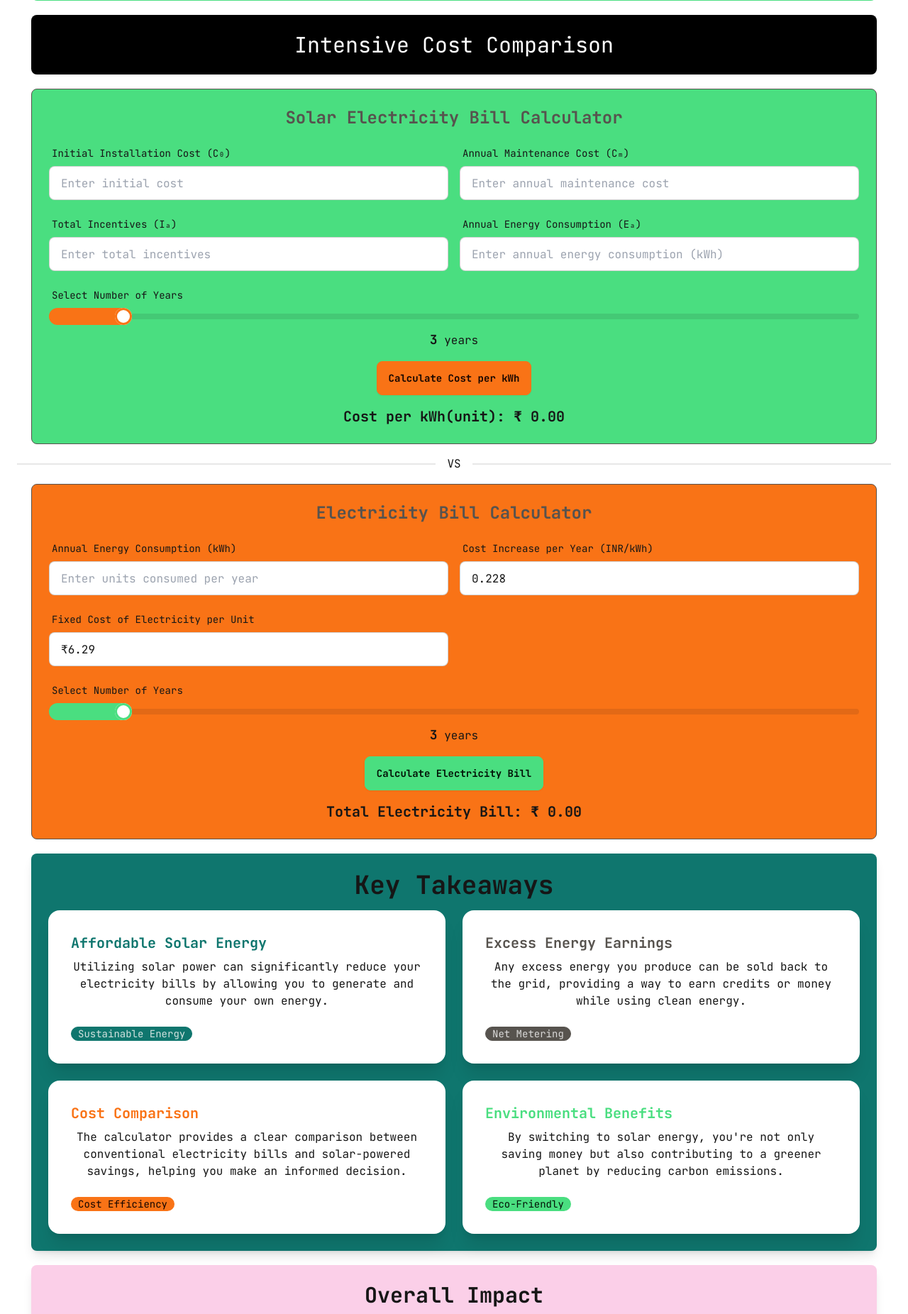
After one commit to Ramyashree-G/SmartIdeathon24, a Flask app: page /grid/buy in a window 1280 px wide. The commit adds this page. Shown: the part 873-2725 px from the top of the page at 71% size. Run offline with Flask 3, Linux system fonts and the light colour scheme.

Commit message:
GRID Buy Page
Uff , that was some work.

```diff
--- a/app.py
+++ b/app.py
@@ -53,10 +53,17 @@ def grid():
     # this doesn't exist, so they will be rerouted to home page
     return render_template("grid.html")
 
+
 @app.route("/grid/sell")
 def sell():
     return render_template("sell.html")
 
+
+@app.route("/grid/buy")
+def buy():
+    return render_template("buy.html")
+
+
 if __name__ == '__main__':
-    #app.run(debug=True)
+    # app.run(debug=True)
     app.run(host="0.0.0.0", port=56000)
--- a/static/css/output.css
+++ b/static/css/output.css
@@ -1990,6 +2031,27 @@ html {
   grid-template-columns: auto 1fr;
 }
 
+.divider {
+  display: flex;
+  flex-direction: row;
+  align-items: center;
+  align-self: stretch;
+  margin-top: 1rem;
+  margin-bottom: 1rem;
+  height: 1rem;
+  white-space: nowrap;
+}
+
+.divider:before,
+  .divider:after {
+  height: 0.125rem;
+  width: 100%;
+  flex-grow: 1;
+  --tw-content: '';
+  content: var(--tw-content);
+  background-color: var(--fallback-bc,oklch(var(--bc)/0.1));
+}
+
 .dropdown {
   position: relative;
   display: inline-block;
@@ -2275,6 +2337,19 @@ html {
   .footer-center {
     grid-auto-flow: row dense;
   }
+}
+
+.label {
+  display: flex;
+  -webkit-user-select: none;
+     -moz-user-select: none;
+          user-select: none;
+  align-items: center;
+  justify-content: space-between;
+  padding-left: 0.25rem;
+  padding-right: 0.25rem;
+  padding-top: 0.5rem;
+  padding-bottom: 0.5rem;
 }
 
 .input {
@@ -2628,6 +2719,15 @@ html {
   background-color: var(--fallback-s,oklch(var(--s)/var(--tw-bg-opacity)));
   --tw-text-opacity: 1;
   color: var(--fallback-sc,oklch(var(--sc)/var(--tw-text-opacity)));
+}
+
+.badge-accent {
+  --tw-border-opacity: 1;
+  border-color: var(--fallback-a,oklch(var(--a)/var(--tw-border-opacity)));
+  --tw-bg-opacity: 1;
+  background-color: var(--fallback-a,oklch(var(--a)/var(--tw-bg-opacity)));
+  --tw-text-opacity: 1;
+  color: var(--fallback-ac,oklch(var(--ac)/var(--tw-text-opacity)));
 }
 
 .badge-info {
@@ -3045,6 +3164,10 @@ html {
   }
 }
 
+.divider:not(:empty) {
+  gap: 1rem;
+}
+
 .dropdown.dropdown-open .dropdown-content,
 .dropdown:focus .dropdown-content,
 .dropdown:focus-within .dropdown-content {
@@ -3053,6 +3176,13 @@ html {
   transform: translate(var(--tw-translate-x), var(--tw-translate-y)) rotate(var(--tw-rotate)) skewX(var(--tw-skew-x)) skewY(var(--tw-skew-y)) scaleX(var(--tw-scale-x)) scaleY(var(--tw-scale-y));
 }
 
+.label-text {
+  font-size: 0.875rem;
+  line-height: 1.25rem;
+  --tw-text-opacity: 1;
+  color: var(--fallback-bc,oklch(var(--bc)/var(--tw-text-opacity)));
+}
+
 .input input {
   --tw-bg-opacity: 1;
   background-color: var(--fallback-p,oklch(var(--p)/var(--tw-bg-opacity)));
@@ -3066,6 +3196,10 @@ html {
 
 .input[list]::-webkit-calendar-picker-indicator {
   line-height: 1em;
+}
+
+.input-bordered {
+  border-color: var(--fallback-bc,oklch(var(--bc)/0.2));
 }
 
 .input:focus,
@@ -3452,6 +3586,14 @@ html {
   --range-shdw: var(--fallback-s,oklch(var(--s)/1));
 }
 
+.range-success {
+  --range-shdw: var(--fallback-su,oklch(var(--su)/1));
+}
+
+.range-warning {
+  --range-shdw: var(--fallback-wa,oklch(var(--wa)/1));
+}
+
 .rating input {
   -moz-appearance: none;
        appearance: none;
@@ -3662,6 +3804,10 @@ html {
   z-index: 1;
 }
 
+.col-span-2 {
+  grid-column: span 2 / span 2;
+}
+
 .m-12 {
   margin: 3rem;
 }
@@ -3743,6 +3889,14 @@ html {
   margin-top: 1.5rem;
 }
 
+.mb-2 {
+  margin-bottom: 0.5rem;
+}
+
+.mt-8 {
+  margin-top: 2rem;
+}
+
 .block {
   display: block;
 }
@@ -3857,6 +4015,10 @@ html {
 
 .gap-5 {
   gap: 1.25rem;
+}
+
+.gap-6 {
+  gap: 1.5rem;
 }
 
 .whitespace-nowrap {
@@ -3941,6 +4103,16 @@ html {
   border-color: rgb(63 126 68 / var(--tw-border-opacity));
 }
 
+.border-success {
+  --tw-border-opacity: 1;
+  border-color: var(--fallback-su,oklch(var(--su)/var(--tw-border-opacity)));
+}
+
+.border-accent {
+  --tw-border-opacity: 1;
+  border-color: var(--fallback-a,oklch(var(--a)/var(--tw-border-opacity)));
+}
+
 .bg-base-100 {
   --tw-bg-opacity: 1;
   background-color: var(--fallback-b1,oklch(var(--b1)/var(--tw-bg-opacity)));
@@ -4019,6 +4191,25 @@ html {
 .bg-sdg-13 {
   --tw-bg-opacity: 1;
   background-color: rgb(63 126 68 / var(--tw-bg-opacity));
+}
+
+.bg-success {
+  --tw-bg-opacity: 1;
+  background-color: var(--fallback-su,oklch(var(--su)/var(--tw-bg-opacity)));
+}
+
+.bg-warning {
+  --tw-bg-opacity: 1;
+  background-color: var(--fallback-wa,oklch(var(--wa)/var(--tw-bg-opacity)));
+}
+
+.bg-secondary {
+  --tw-bg-opacity: 1;
+  background-color: var(--fallback-s,oklch(var(--s)/var(--tw-bg-opacity)));
+}
+
+.stroke-current {
+  stroke: currentColor;
 }
 
 .p-10 {
--- /dev/null
+++ b/templates/buy.html
@@ -0,0 +1,337 @@
+<!DOCTYPE html>
+<html data-theme="cache" lang="en">
+<head>
+    <meta charset="UTF-8">
+    <meta content="width=device-width, initial-scale=1.0" name="viewport">
+    <title>Grid Sell</title>
+    <link href="{{ url_for('static', filename='images/favicon/favicon 256x256.ico') }}" rel=icon
+          type="image/vnd.microsoft.icon">
+    <link href="{{ url_for('static', filename='css/output.css') }}" rel="stylesheet">
+    <link href="https://fonts.googleapis.com/css2?family=JetBrains+Mono:wght@400;700&display=swap" rel="stylesheet">
+</head>
+<body class="font-jetbrains bg-base-100">
+<div class="navbar bg-base-100">
+    <div class="navbar-start">
+        <div class="dropdown">
+            <div class="btn btn-ghost lg:hidden" role="button" tabindex="0">
+                <svg
+                        class="h-5 w-5"
+                        fill="none"
+                        stroke="currentColor"
+                        viewBox="0 0 24 24"
+                        xmlns="http://www.w3.org/2000/svg">
+                    <path
+                            d="M4 6h16M4 12h8m-8 6h16"
+                            stroke-linecap="round"
+                            stroke-linejoin="round"
+                            stroke-width="2"/>
+                </svg>
+            </div>
+            <ul
+                    class="menu menu-sm dropdown-content bg-base-100 rounded-box z-[1] mt-3 w-52 p-2 shadow"
+                    tabindex="0">
+                <li><a href="\home">Home</a></li>
+                <li><a href="\market">Market Place</a></li>
+                <li>
+                    <p>Grid</p>
+                    <ul class="p-2">
+                        <li><a href="\grid\buy">Buy</a></li>
+                        <li><a href="\grid\sell">Sell</a></li>
+                    </ul>
+                </li>
+                <li><a href="/sdg">SDG Goals</a></li>
+
+            </ul>
+        </div>
+        <a class="btn bg-black text-primary text-xl" href="\home">
+            Cache Memory
+        </a>
+    </div>
+    <div class="navbar-center hidden lg:flex">
+        <ul class="menu menu-horizontal px-1">
+            <li><a class=" btn-outline btn-secondary" href="\market">Market Place</a></li>
+            <li>
+                <details>
+                    <summary>Grid</summary>
+                    <ul class="p-2">
+                        <li><a class=" btn-outline btn-warning" href="\grid\sell">Sell</a></li>
+                        <li><a class=" btn-outline btn-success" href="\grid\buy">Buy</a></li>
+                    </ul>
+                </details>
+            </li>
+            <li><a class=" btn-outline btn-primary" href="/sdg">SDG Goals</a></li>
+        </ul>
+    </div>
+    <div class="navbar-end">
+        <a class="btn btn-outline btn-primary" href="{{ url_for('static', filename='pdf/Cache Memory.pdf') }}"
+           target="_blank">Research</a>
+    </div>
+</div>
+<div class="container mx-auto p-6 m-5">
+    <header class="p-6 bg-base-100 text-success text-center">
+        <h1 class="text-5xl fg-secondary font-bold">In Need of Affordable and Sustainable source of Energy ?🌞</h1>
+        <p class="m-2 p-4"><strong class=" m-2 p-4 text-accent font-bold"> Buy excess sustainable energy from the grid
+            and get the best 🪙 ₹₹₹!</strong>
+        </p>
+    </header>
+    <section class="m-5 bg-success text-black text-3xl p-6 rounded-lg text-center">
+        What is the grid ?
+    </section>
+    <section
+            class="m-5 p-6 bg-base-100 border border-success rounded-lg flex flex-col md:flex-row justify-between items-center">
+        <section class="text-black md:w-2/3 m-2">
+            <h2 class="text-xl font-semibold text-success mb-4">Grid-Connected Solar Systems</h2>
+            <p class="mb-4">
+                In solar energy, the grid refers to the electrical power network that delivers electricity from power
+                plants
+                to homes and businesses. Grid-connected solar systems allow homeowners to generate their own electricity
+                with solar panels, feeding any excess power back into the grid when their needs are met.
+            </p>
+            <ul class="mb-4" style="list-style-type: square;">
+                <li class="text-indigo">Homeowners can draw power from the grid when solar production is low (e.g., at
+                    night).
+                </li>
+                <li class="text-brown">Excess solar power is sent back to the grid, earning credits through net
+                    metering.
+                </li>
+                <li class="text-purple">Most systems rely on the grid without the need for battery storage.</li>
+            </ul>
+            <p class="mb-4">
+                This integration promotes clean, renewable energy use while offering cost-saving benefits to consumers.
+            </p>
+        </section>
+        <section class="md:w-1/3 mt-6 md:mt-0">
+            <img alt="Solar Panels" class="bg-base-100 rounded-lg"
+                 src="{{ url_for('static', filename='images/grid/grid.jpg') }}">
+        </section>
+    </section>
+    <section class="m-5 bg-black text-white text-3xl p-6 rounded-lg text-center">
+        Intensive Cost Comparison
+    </section>
+    <section class="m-5 p-6 bg-success rounded-lg text-center border border-accent">
+    <h2 class="text-2xl text-accent font-bold mb-4">Solar Electricity Bill Calculator</h2>
+
+    <!-- Input Fields -->
+    <div class="grid grid-cols-1 gap-4 md:grid-cols-2">
+        <div>
+            <label class="label">
+                <span class="label-text">Initial Installation Cost (C₀)</span>
+            </label>
+            <input class="input input-bordered w-full" id="initialCost" placeholder="Enter initial cost"
+                   type="number"/>
+        </div>
+        <div>
+            <label class="label">
+                <span class="label-text">Annual Maintenance Cost (Cₘ)</span>
+            </label>
+            <input class="input input-bordered w-full" id="maintenanceCost"
+                   placeholder="Enter annual maintenance cost"
+                   type="number"/>
+        </div>
+        <div>
+            <label class="label">
+                <span class="label-text">Total Incentives (Iₐ)</span>
+            </label>
+            <input class="input input-bordered w-full" id="incentives" placeholder="Enter total incentives"
+                   type="number"/>
+        </div>
+        <div>
+            <label class="label">
+                <span class="label-text">Annual Energy Consumption (Eₐ)</span>
+            </label>
+            <input class="input input-bordered w-full" id="energyConsumption"
+                   placeholder="Enter annual energy consumption (kWh)"
+                   type="number"/>
+        </div>
+    </div>
+
+    <!-- Year Slider -->
+    <div class="col-span-2 mt-4">
+        <label class="label">
+            <span class="label-text">Select Number of Years</span>
+        </label>
+        <input class="range range-warning w-full" id="yearSlider" max="25" min="1"
+               oninput="updateYearValue(this.value)" type="range"
+               value="3">
+        <span class="text-lg font-bold mt-2" id="yearValue">3</span> years
+    </div>
+
+    <!-- Calculate Button -->
+    <div class="mt-4">
+        <button class="btn btn-warning" onclick="calculateCostPerKwh()">Calculate Cost per kWh</button>
+    </div>
+
+    <!-- Result Section -->
+    <div class="mt-4">
+        <h3 class="text-xl font-bold">Cost per kWh(unit): ₹ <span id="result">0.00</span></h3>
+    </div>
+</section>
+
+
+    <script>
+        function updateYearValue(value) {
+            document.getElementById('yearValue').textContent = value;
+        }
+
+        function calculateCostPerKwh() {
+            // Get input values
+            const C0 = parseFloat(document.getElementById('initialCost').value) || 0;
+            const Cm = parseFloat(document.getElementById('maintenanceCost').value) || 0;
+            const Ia = parseFloat(document.getElementById('incentives').value) || 0;
+            const Ea = parseFloat(document.getElementById('energyConsumption').value) || 0;
+            const years = parseInt(document.getElementById('yearSlider').value) || 1;
+
+            // Formula: Cost per kWh = (C₀ + (Cₘ × years) - Iₐ) / (Eₐ × years)
+            if (Ea > 0) {
+                const totalCost = (C0 + (Cm * years) - Ia) / (Ea * years);
+                document.getElementById('result').textContent = totalCost.toFixed(2);
+            } else {
+                document.getElementById('result').textContent = "Invalid";
+            }
+        }
+
+        // Initial setup
+        updateYearValue(3); // Set default year value to 3
+    </script>
+    <div class="divider">VS</div>
+    <section class="m-5 p-6 bg-warning rounded-lg text-center border border-accent">
+        <h2 class="text-2xl text-accent font-bold mb-4">Electricity Bill Calculator</h2>
+
+        <!-- Input Fields -->
+        <div class="grid grid-cols-1 gap-4 md:grid-cols-2">
+            <div>
+                <label class="label">
+                    <span class="label-text">Annual Energy Consumption (kWh)</span>
+                </label>
+                <input class="input input-bordered w-full" id="energy_consumed"
+                       placeholder="Enter units consumed per year"
+                       type="number"/>
+            </div>
+            <div>
+                <label class="label">
+                    <span class="label-text">Cost Increase per Year (INR/kWh)</span>
+                </label>
+                <input class="input input-bordered w-full" id="cost_increase" readonly type="number" value="0.228"/>
+            </div>
+            <div>
+                <label class="label">
+                    <span class="label-text">Fixed Cost of Electricity per Unit</span>
+                </label>
+                <input class="input input-bordered w-full" id="fixed_cost" readonly type="text" value="₹6.29"/>
+            </div>
+        </div>
+
+        <!-- Year Slider -->
+        <div class="col-span-2 mt-4">
+            <label class="label">
+                <span class="label-text">Select Number of Years</span>
+            </label>
+            <input class="range range-success w-full" id="year_slider" max="25" min="1"
+                   oninput="updateYearValue1(this.value)"
+                   type="range" value="3">
+            <span class="text-lg font-bold mt-2" id="year_value">3</span> years
+        </div>
+
+        <!-- Calculate Button -->
+        <div class="mt-4">
+            <button class="btn btn-success" onclick="calculateElectricityBill1()">Calculate Electricity Bill</button>
+        </div>
+
+        <!-- Result Section -->
+        <div class="mt-4">
+            <h3 class="text-xl font-bold">Total Electricity Bill: ₹ <span id="result_value">0.00</span></h3>
+        </div>
+    </section>
+
+    <script>
+        function updateYearValue1(value) {
+            document.getElementById('year_value').textContent = value;
+        }
+
+        function calculateElectricityBill1() {
+            // Get input values
+            const unitsConsumed = parseFloat(document.getElementById('energy_consumed').value) || 0;
+            const costIncrease = parseFloat(document.getElementById('cost_increase').value);
+            const years = parseInt(document.getElementById('year_slider').value) || 1;
+
+            // Formula: Total Bill = (6.29 + costIncrease) * unitsConsumed * years
+            if (unitsConsumed > 0) {
+                const totalBill = (6.29 + costIncrease) * unitsConsumed  * years;
+                document.getElementById('result_value').textContent = totalBill.toFixed(2);
+            } else {
+                document.getElementById('result_value').textContent = "Invalid";
+            }
+        }
+
+        // Initial setup
+        updateYearValue(3); // Set default year value to 3
+    </script>
+
+    <section class="m-5 p-6 bg-secondary text-white-content rounded-lg text-center shadow-lg">
+        <h2 class="text-4xl font-bold mb-4">Key Takeaways</h2>
+
+        <div class="grid grid-cols-1 md:grid-cols-2 gap-6">
+            <div class="card w-full bg-base-100 shadow-xl">
+                <div class="card-body">
+                    <h3 class="card-title text-secondary">Affordable Solar Energy</h3>
+                    <p>Utilizing solar power can significantly reduce your electricity bills by allowing you to generate
+                        and consume your own energy.</p>
+                    <div class="badge badge-secondary mt-4">Sustainable Energy</div>
+                </div>
+            </div>
+
+            <div class="card w-full bg-base-100 shadow-xl">
+                <div class="card-body">
+                    <h3 class="card-title text-accent">Excess Energy Earnings</h3>
+                    <p>Any excess energy you produce can be sold back to the grid, providing a way to earn credits or
+                        money while using clean energy.</p>
+                    <div class="badge badge-accent mt-4">Net Metering</div>
+                </div>
+            </div>
+
+            <div class="card w-full bg-base-100 shadow-xl">
+                <div class="card-body">
+                    <h3 class="card-title text-warning">Cost Comparison</h3>
+                    <p>The calculator provides a clear comparison between conventional electricity bills and
+                        solar-powered savings, helping you make an informed decision.</p>
+                    <div class="badge badge-warning mt-4">Cost Efficiency</div>
+                </div>
+            </div>
+
+            <div class="card w-full bg-base-100 shadow-xl">
+                <div class="card-body">
+                    <h3 class="card-title text-success">Environmental Benefits</h3>
+                    <p>By switching to solar energy, you're not only saving money but also contributing to a greener
+                        planet by reducing carbon emissions.</p>
+                    <div class="badge badge-success mt-4">Eco-Friendly</div>
+                </div>
+            </div>
+        </div>
+        </section>
+        <section class="m-5 p-6 bg-neutral text-white-content rounded-lg text-center shadow-lg">
+            <h4 class="text-3xl font-bold mb-2">Overall Impact</h4>
+            <p>Investing in solar energy not only leads to long-term financial savings but also supports global efforts
+                towards renewable energy and sustainability.</p>
+            <div class="alert alert-success mt-4">
+                <svg class="mr-2" fill="black" height="24px" viewBox="0 -960 960 960"
+                     width="24px"
+                     xmlns="http://www.w3.org/2000/svg">
+                    <path d="M440-280h80v-240h-80v240Zm40-320q17 0 28.5-11.5T520-640q0-17-11.5-28.5T480-680q-17 0-28.5 11.5T440-640q0 17 11.5 28.5T480-600Zm0 520q-83 0-156-31.5T197-197q-54-54-85.5-127T80-480q0-83 31.5-156T197-763q54-54 127-85.5T480-880q83 0 156 31.5T763-763q54 54 85.5 127T880-480q0 83-31.5 156T763-197q-54 54-127 85.5T480-80Zm0-80q134 0 227-93t93-227q0-134-93-227t-227-93q-134 0-227 93t-93 227q0 134 93 227t227 93Zm0-320Z"/>
+                </svg>
+                <span>Make the switch today for a more sustainable future!</span>
+            </div>
+        </section>
+    <div class="divider m-5"></div>
+    <section class="m-5 bg-black text-white text-2xl p-6 rounded-lg text-center">
+        We sell units @ ₹4.27 per unit.^
+        <small class="text-gray text-xs block m-4 mt-2 text-center">
+            ^Terms and Conditions applied.
+        </small>
+    </section>
+</div>
+
+<footer class="p-6 bg-primary  text-center mt-5">
+    <p>&copy; <strong class="text-primary bg-black">Cache Memory</strong> 2024 - All Rights Reserved</p>
+</footer>
+</body>
+</html>
--- a/templates/sell.html
+++ b/templates/sell.html
@@ -199,7 +199,7 @@
             <div class="radial-progress text-primary" style="--value:80;">80%</div>
             <div class="ml-4 text-black">
                 <p class="font-semibold">Quick Return on Investment</p>
-                <p>Recover your investment in as little as one year.</p>
+                <p>Recover your investment in as little as three year.</p>
             </div>
         </div>
 
```
Also changed, not shown: other parts of static/css/output.css (+100 -1 lines).
